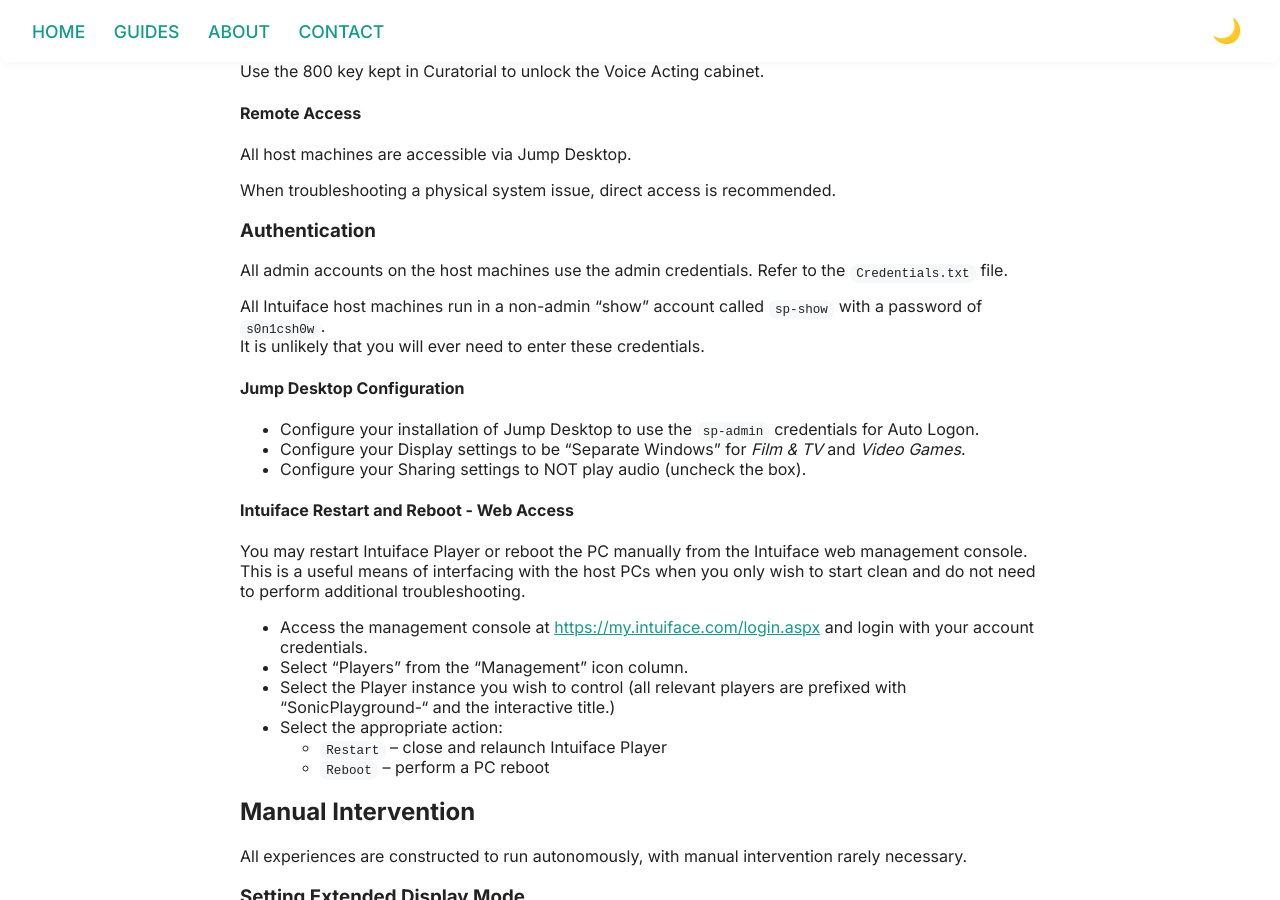
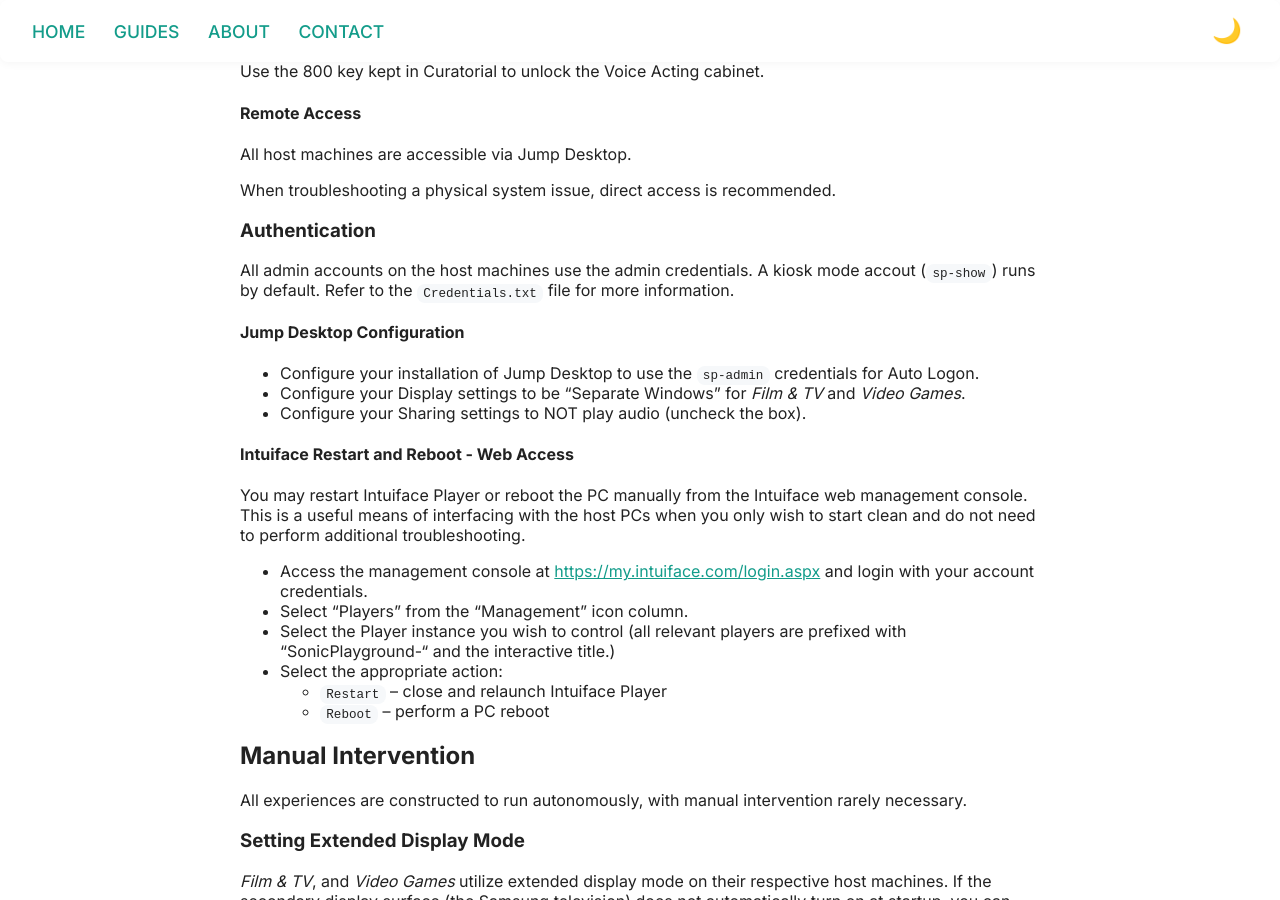
Before and after one commit to buryhoganllc/sonic-playground-guides, a Jekyll site: the page built from guides/intuiface.md, in a window 1280 px wide and 900 px high, scrolled down 850 px. Built offline with Jekyll 4.4.1, drawn with Linux system fonts in a browser that asks for light colours.

Commit message:
docs: update "Autentication" section to point to Credntials.txt file for account information.

```diff
--- a/guides/intuiface.md
+++ b/guides/intuiface.md
@@ -44,10 +44,7 @@
 
 ### Authentication
 
-All admin accounts on the host machines use the admin credentials. Refer to the `Credentials.txt` file.
-
-All Intuiface host machines run in a non-admin “show” account called `sp-show` with a password of `s0n1csh0w`.
-It is unlikely that you will ever need to enter these credentials.
+All admin accounts on the host machines use the admin credentials. A kiosk mode accout (`sp-show`) runs by default. Refer to the `Credentials.txt` file for more information.
 
 #### Jump Desktop Configuration
 
```
